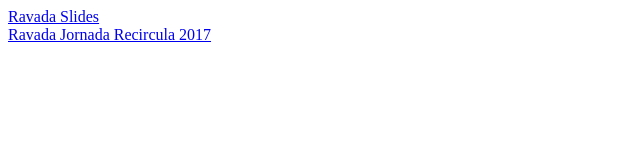
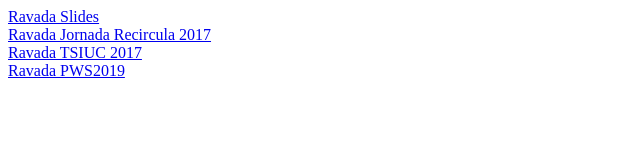
Before and after one commit to fv3rdugo/fv3rdugo.github.io, a plain HTML site: page index.html in a window 1280 px wide. Shown: the whole page, without its empty margins (0-640 px from the left). Drawn offline with Linux system fonts and the light colour scheme.

Commit message:
Update links

```diff
--- a/index.html
+++ b/index.html
@@ -1,2 +1,4 @@
 <a href="https://fv3rdugo.github.io/ravada-slides/index.html">Ravada Slides</a><br>
 <a href="https://fv3rdugo.github.io/ravada-recircula/index.html">Ravada Jornada Recircula 2017</a><br>
+<a href="https://fv3rdugo.github.io/ravada-tsiuc/index.html">Ravada TSIUC 2017</a><br>
+<a href="https://fv3rdugo.github.io/ravada-docker-slides/index.html">Ravada PWS2019</a><br>
```
